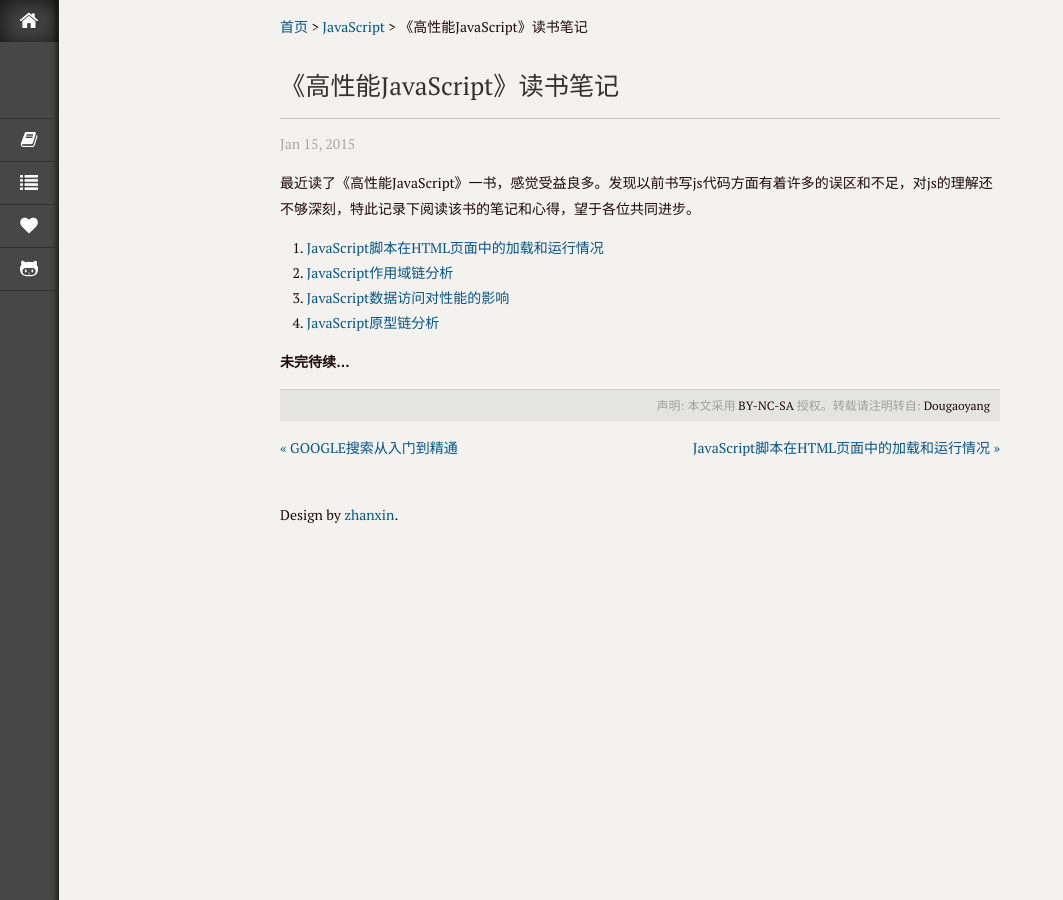
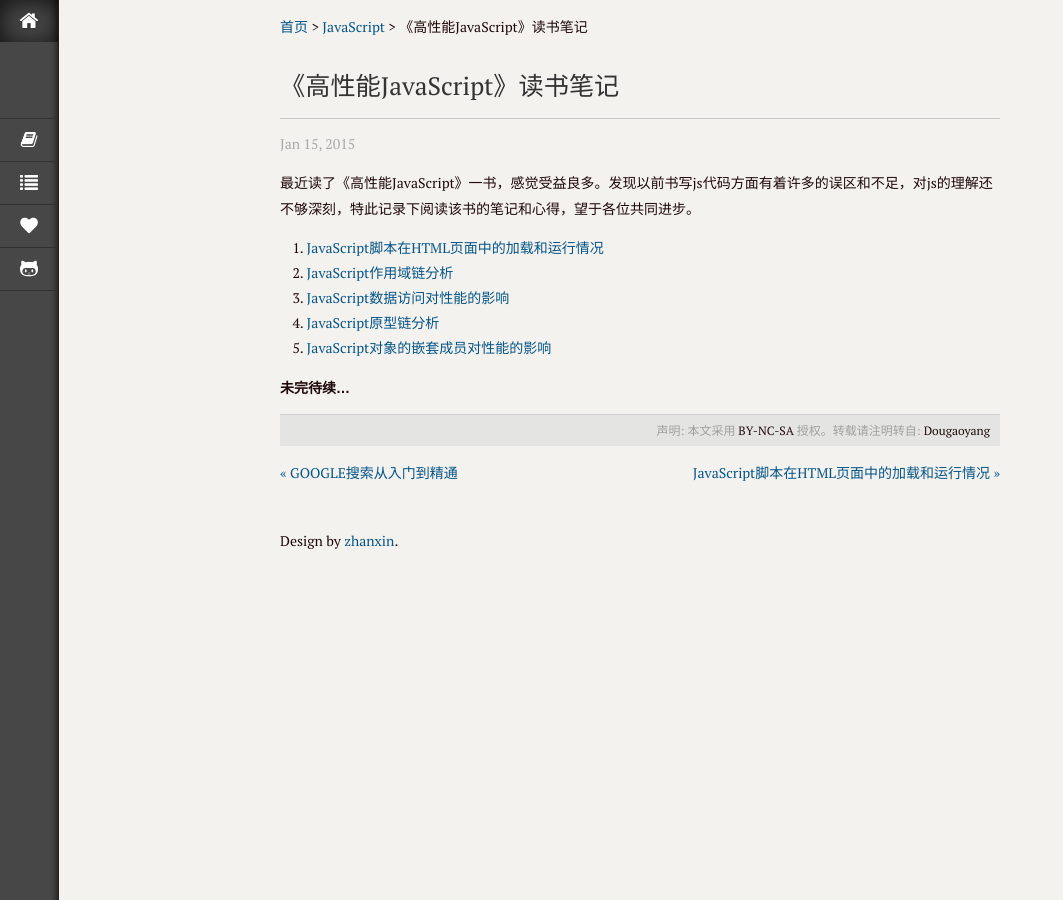
Before and after one commit to GitHubCuCu/dougaoyang.github.io, a Jekyll site: the page built from _posts/javascript/2015-01-15-High_Performance_JavaScript-notes.md, in a window 1280 px wide. Shown: the whole page, without its empty margins (0-1063 px from the left). Built offline with Jekyll 4.4.1, drawn with Linux system fonts in a browser that asks for light colours; Markdown is read by kramdown in place of the engine named in the settings.

Commit message:
update post

```diff
--- a/_posts/javascript/2015-01-15-High_Performance_JavaScript-notes.md
+++ b/_posts/javascript/2015-01-15-High_Performance_JavaScript-notes.md
@@ -12,5 +12,6 @@ keywords: JavaScript,高性能,优化,笔记
 2. [JavaScript作用域链分析](/2015/01/16/scope_chains.html)
 3. [JavaScript数据访问对性能的影响](/2015/01/17/data_access.html)
 4. [JavaScript原型链分析](/2015/01/19/prototype_chains.html)
+4. [JavaScript对象的嵌套成员对性能的影响](/2015/01/20/nested_members.html)
 
 __未完待续...__
```
